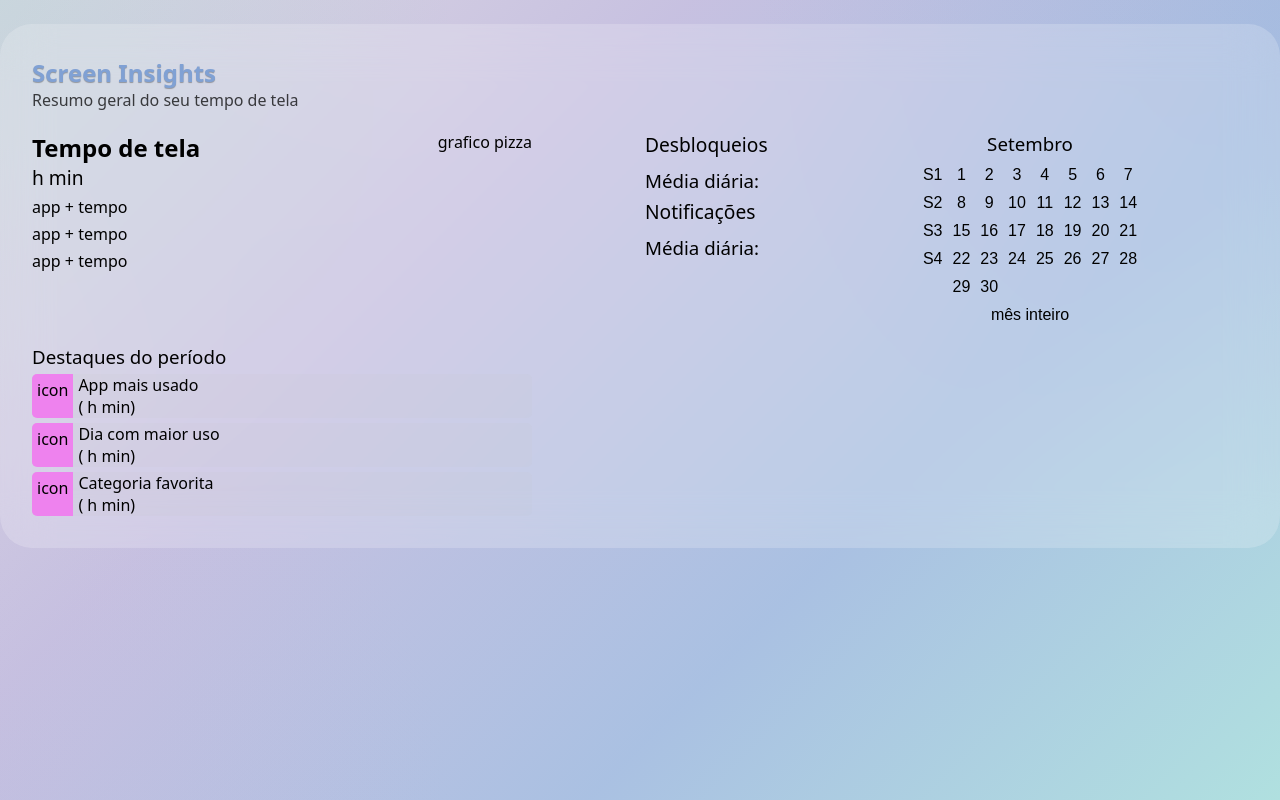
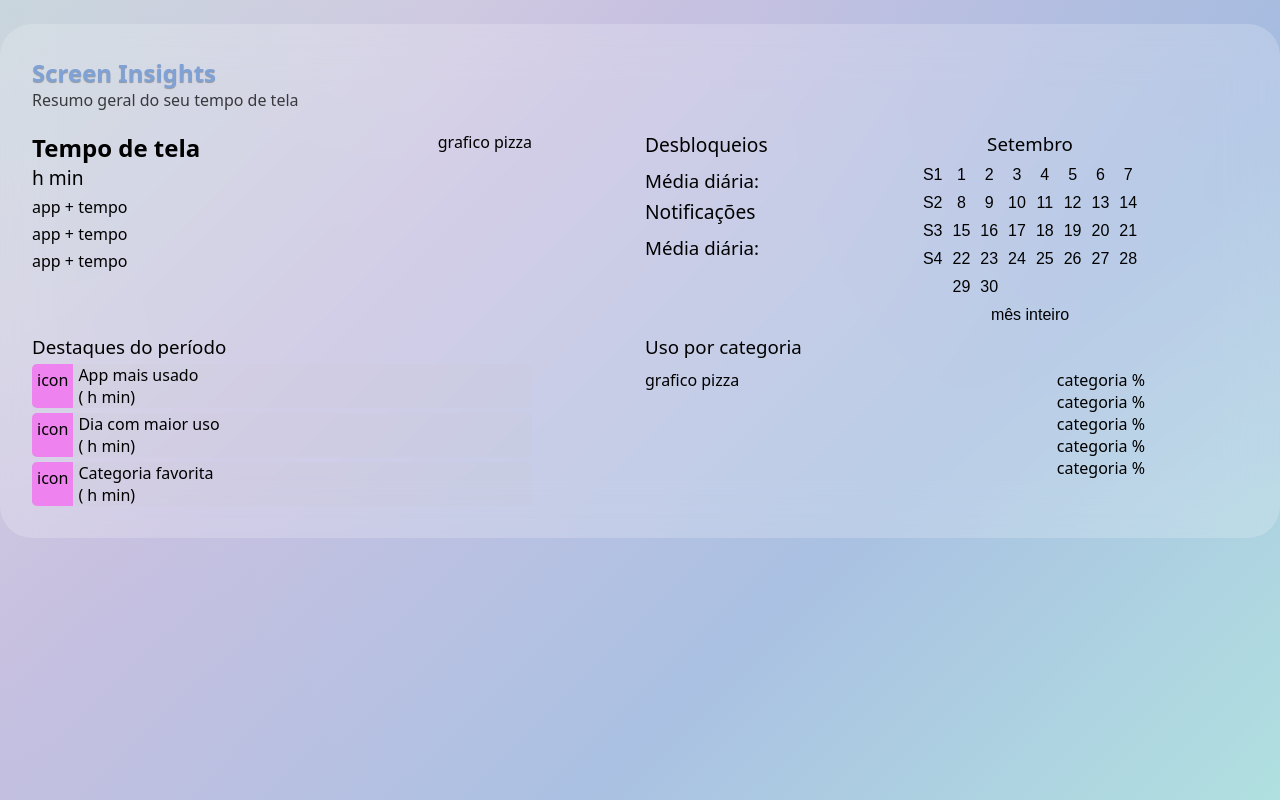
Before and after one commit to becsnr/screen-insights, a React (Vite) app in the folder screen-insights/: page / in a window 1280 px wide. Built offline with nearby package versions, Linux system fonts and the light colour scheme.

Commit message:
card categoria

```diff
--- /dev/null
+++ b/screen-insights/src/components/Categoria.jsx
@@ -0,0 +1,25 @@
+import styles from './Categoria.module.css';
+
+function Categoria() {
+    return (
+        <div className={styles.card}>
+            <h3>Uso por categoria</h3>
+
+            <div className={styles.container}>
+                <div className={styles.grafico}>
+                    grafico pizza
+                </div>
+
+                <div className={styles.categorias}>
+                    <p>categoria %</p>
+                    <p>categoria %</p>
+                    <p>categoria %</p>
+                    <p>categoria %</p>
+                    <p>categoria %</p>
+                </div>
+            </div>
+        </div>
+    )
+}
+
+export default Categoria
--- /dev/null
+++ b/screen-insights/src/components/Categoria.module.css
@@ -0,0 +1,20 @@
+.card {
+    display: flex;
+    flex-direction: column;
+    gap: 10px;
+
+    max-width: 500px;
+}
+
+.container {
+    display: flex;
+    flex-direction: row;
+    justify-content: space-between;
+}
+
+/* MOBILE */
+@media (max-width: 800px) {
+    .card {
+        max-width: 450px;
+    }
+}
--- a/screen-insights/src/pages/Dashboard.jsx
+++ b/screen-insights/src/pages/Dashboard.jsx
@@ -5,6 +5,7 @@ import TempoTotal from '../components/TempoTotal';
 import Calendario from '../components/Calendario';
 import Media from '../components/Media';
 import Destaque from '../components/Destaque';
+import Categoria from '../components/Categoria';
 
 function Dashboard() {
     return (
@@ -13,15 +14,16 @@ function Dashboard() {
 
             <section className={styles.cards}>
                 <TempoTotal />
+                <div className={styles.grupo}>
 
-                <div className={styles.grupo}>
-                    <Media />
-
-                    <Calendario />
+                    <div className={styles.grupo}>
+                        <Media />
+                        <Calendario />
+                    </div>
                 </div>
+                <Destaque />
+                <Categoria />
             </section>
-
-            <Destaque />
         </main>
     )
 }
--- a/screen-insights/src/pages/Dashboard.module.css
+++ b/screen-insights/src/pages/Dashboard.module.css
@@ -21,8 +21,8 @@
 }
 
 .grupo {
-    display: flex;
-    flex-direction: row;
+    display: grid;
+    grid-template-columns: repeat(2, 1fr);
     gap: 10px;
 }
 
```
